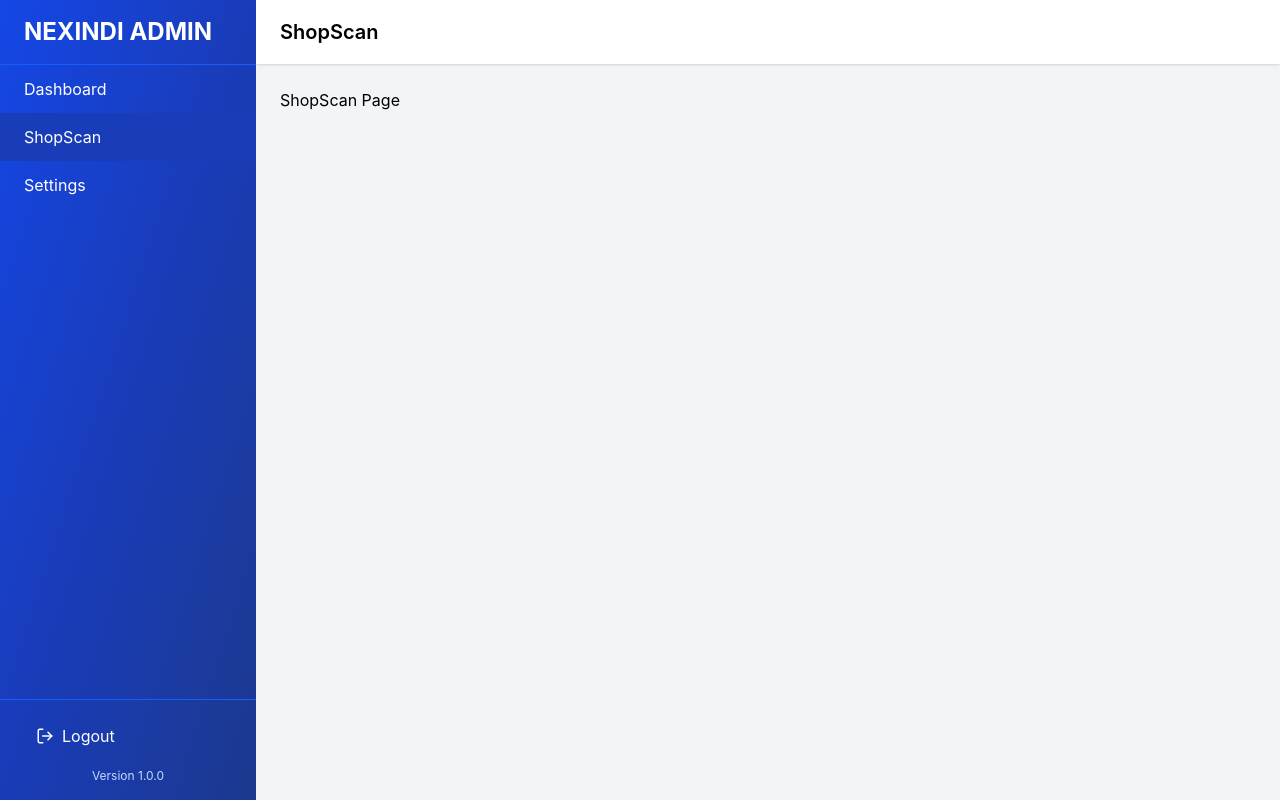
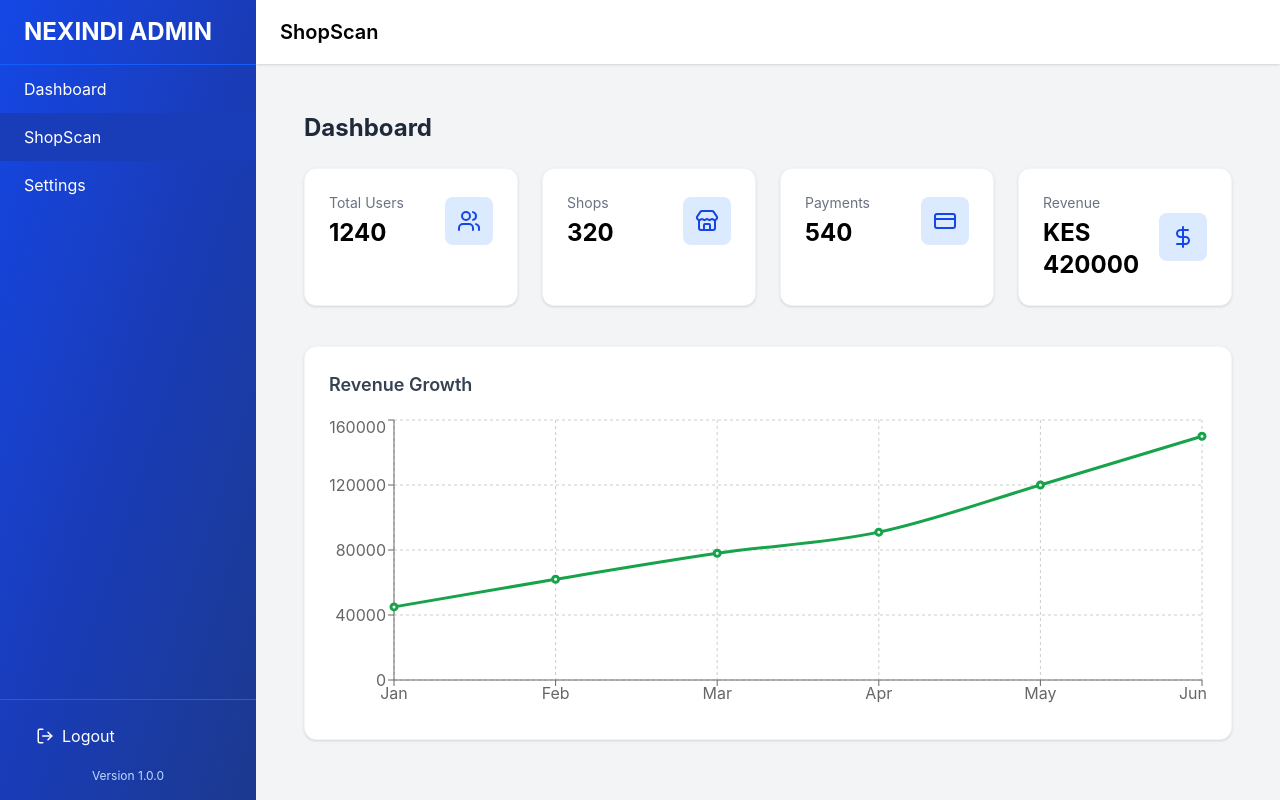
Before and after one commit to Gideonngige/nexindi-dashboard, a React (Vite) app: page /shopscan in a window 1280 px wide. Built offline with nearby package versions, Linux system fonts and the light colour scheme.

Commit message:
added shopscan dashbaord

```diff
--- a/package.json
+++ b/package.json
@@ -15,6 +15,7 @@
     "react": "^19.2.0",
     "react-dom": "^19.2.0",
     "react-router-dom": "^7.13.1",
+    "recharts": "^3.8.0",
     "sweetalert2": "^11.26.22"
   },
   "devDependencies": {
--- a/src/Pages/Shopscan.jsx
+++ b/src/Pages/Shopscan.jsx
@@ -1,16 +1,124 @@
-// src/screens/admin/Payments.js
-import React, { useEffect, useState } from "react";
+import React, { useState } from "react";
 import Layout from "./Layout";
-import api from "../Api/Api";
-import Swal from "sweetalert2";
+import { useNavigate } from "react-router-dom";
+import { Users, Store, CreditCard, DollarSign } from "lucide-react";
+import {
+  LineChart,
+  Line,
+  XAxis,
+  YAxis,
+  Tooltip,
+  CartesianGrid,
+  ResponsiveContainer
+} from "recharts";
 
 const Shopscan = () => {
+  const navigate = useNavigate();
+
+  // Dummy stats
+  const [stats] = useState({
+    users: 1240,
+    shops: 320,
+    payments: 540,
+    revenue: 420000
+  });
+
+  // Dummy revenue growth data
+  const chartData = [
+    { month: "Jan", revenue: 45000 },
+    { month: "Feb", revenue: 62000 },
+    { month: "Mar", revenue: 78000 },
+    { month: "Apr", revenue: 91000 },
+    { month: "May", revenue: 120000 },
+    { month: "Jun", revenue: 150000 }
+  ];
+
+  const cards = [
+    {
+      title: "Total Users",
+      value: stats.users,
+      icon: <Users size={24} />,
+      link: "/shopscan/users"
+    },
+    {
+      title: "Shops",
+      value: stats.shops,
+      icon: <Store size={24} />,
+      link: "/shopscan/shops"
+    },
+    {
+      title: "Payments",
+      value: stats.payments,
+      icon: <CreditCard size={24} />,
+      link: "/shopscan/payments"
+    },
+    {
+      title: "Revenue",
+      value: `KES ${stats.revenue}`,
+      icon: <DollarSign size={24} />,
+      link: "/shopscan/revenue"
+    }
+  ];
 
   return (
-     <Layout title="ShopScan">
-    <div className="flex">
-     <h2>ShopScan Page</h2>
-    </div>
+    <Layout title="ShopScan">
+      <div className="p-6">
+
+        <h2 className="text-2xl font-bold mb-6 text-gray-800">
+          Dashboard
+        </h2>
+
+        {/* Stat Cards */}
+        <div className="grid grid-cols-1 md:grid-cols-4 gap-6">
+
+          {cards.map((card, index) => (
+            <div
+              key={index}
+              onClick={() => navigate(card.link)}
+              className="cursor-pointer bg-white p-6 rounded-xl shadow hover:shadow-xl transition transform hover:-translate-y-1 border border-gray-100"
+            >
+              <div className="flex items-center justify-between">
+
+                <div>
+                  <p className="text-gray-500 text-sm">{card.title}</p>
+                  <h3 className="text-2xl font-bold mt-1">{card.value}</h3>
+                </div>
+
+                <div className="bg-blue-100 text-blue-700 p-3 rounded-lg">
+                  {card.icon}
+                </div>
+
+              </div>
+            </div>
+          ))}
+
+        </div>
+
+        {/* Revenue Growth Chart */}
+        <div className="bg-white mt-10 p-6 rounded-xl shadow border border-gray-100">
+
+          <h3 className="text-lg font-semibold mb-4 text-gray-700">
+            Revenue Growth
+          </h3>
+
+          <ResponsiveContainer width="100%" height={300}>
+            <LineChart data={chartData}>
+              <CartesianGrid strokeDasharray="3 3" />
+              <XAxis dataKey="month" />
+              <YAxis />
+              <Tooltip formatter={(value) => `KES ${value}`} />
+              <Line
+                type="monotone"
+                dataKey="revenue"
+                stroke="#16a34a"
+                strokeWidth={3}
+              />
+            </LineChart>
+          </ResponsiveContainer>
+
+        </div>
+
+      </div>
     </Layout>
   );
 };
```
Also changed, not shown: 1 other file (tests, documents, lock files or other folders).
